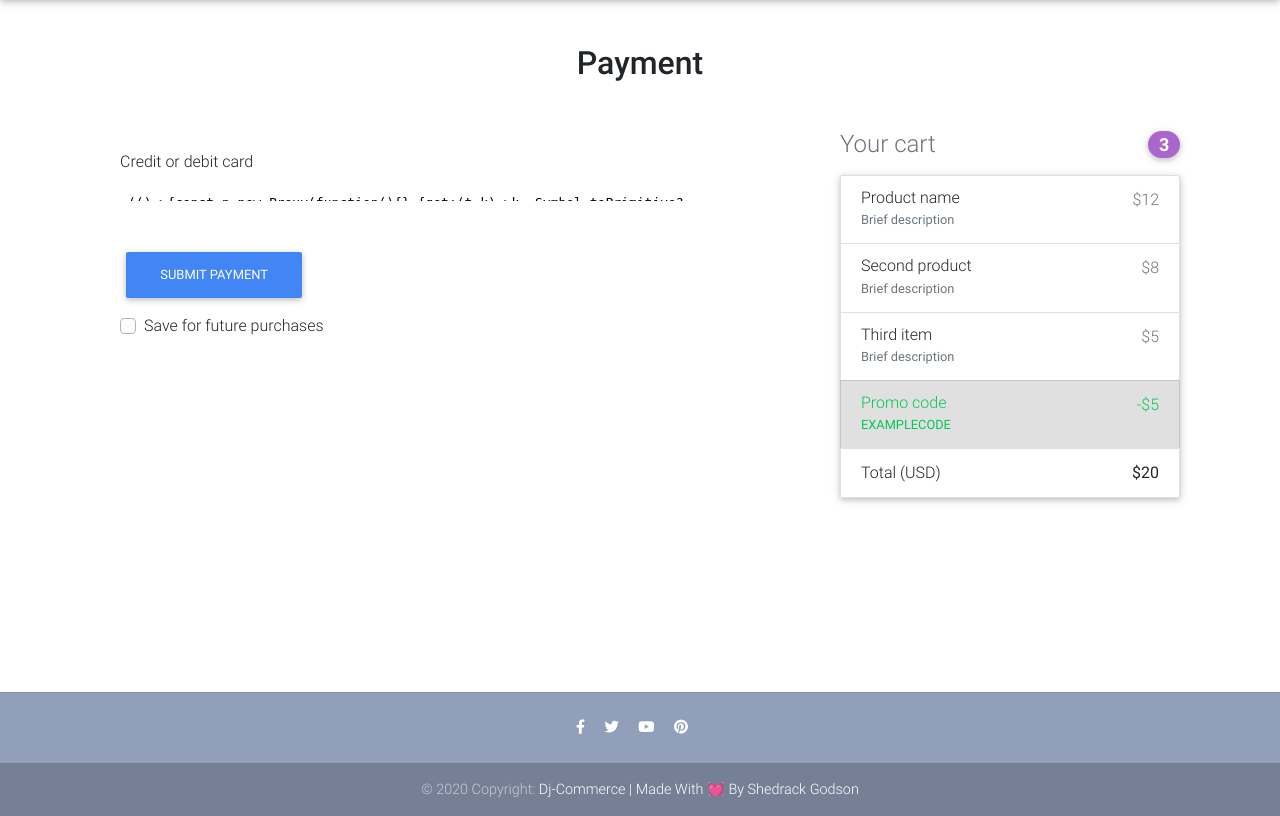
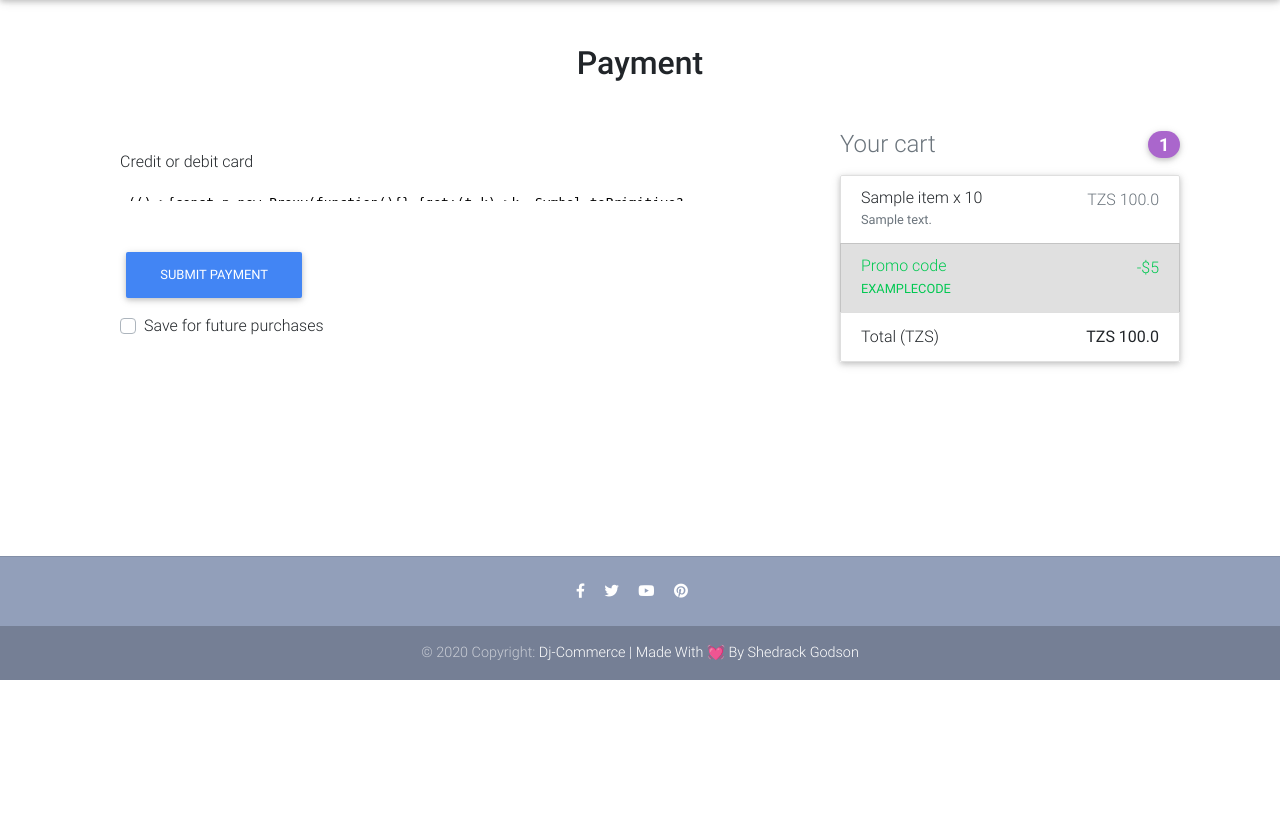
Before and after one commit to ShedrackGodson/django_ecommerce, a Django app: template templates/payment.html in a window 1280 px wide. Shown: the part 64-880 px from the top of the page. After the commit the page ends 744 px from the top, so only its background shows below. Run offline with Django 3.2, Linux system fonts and the light colour scheme; the template is opened without the code that fills it: values that come from a table or form of the project are taken from there, others are empty; tables that the repository leaves empty hold one stand-in row (values such as "Sample post"); some libraries are stand-ins or nearby versions.

Commit message:
Displaying Ordered Items and Prices

```diff
--- a/templates/payment.html
+++ b/templates/payment.html
@@ -1,6 +1,9 @@
 {% extends "base.html" %}
-<!--Main layout-->
+
+{% load humanize %}
+
 {% block extra_links %}
+
 <script src="https://js.stripe.com/v3/"></script>
 {% endblock extra_links %}
 {% block custom_css %}
@@ -156,32 +159,22 @@
             <!-- Heading -->
             <h4 class="d-flex justify-content-between align-items-center mb-3">
               <span class="text-muted">Your cart</span>
-              <span class="badge badge-secondary badge-pill">3</span>
+              <span class="badge badge-secondary badge-pill">{{ order.item.count }}</span>
             </h4>
 
             <!-- Cart -->
             <ul class="list-group mb-3 z-depth-1">
+              {% for order_item in order.item.all %}
               <li class="list-group-item d-flex justify-content-between lh-condensed">
                 <div>
-                  <h6 class="my-0">Product name</h6>
-                  <small class="text-muted">Brief description</small>
+
+
+                  <h6 class="my-0">{{ order_item.item.title }} x {{ order_item.quantity }}</h6>
+                  <small class="text-muted">{{ order_item.item.description }}</small>
                 </div>
-                <span class="text-muted">$12</span>
+                <span class="text-muted">TZS {{ order_item.get_final_price|intcomma }}</span>
               </li>
-              <li class="list-group-item d-flex justify-content-between lh-condensed">
-                <div>
-                  <h6 class="my-0">Second product</h6>
-                  <small class="text-muted">Brief description</small>
-                </div>
-                <span class="text-muted">$8</span>
-              </li>
-              <li class="list-group-item d-flex justify-content-between lh-condensed">
-                <div>
-                  <h6 class="my-0">Third item</h6>
-                  <small class="text-muted">Brief description</small>
-                </div>
-                <span class="text-muted">$5</span>
-              </li>
+              {% endfor %}
               <li class="list-group-item d-flex justify-content-between bg-light">
                 <div class="text-success">
                   <h6 class="my-0">Promo code</h6>
@@ -190,8 +183,8 @@
                 <span class="text-success">-$5</span>
               </li>
               <li class="list-group-item d-flex justify-content-between">
-                <span>Total (USD)</span>
-                <strong>$20</strong>
+                <span>Total (TZS)</span>
+                <strong>TZS {{ order.get_total|intcomma }}</strong>
               </li>
             </ul>
             <!-- Cart -->
```
Also changed, not shown: core/views.py (+12 -2 lines).
